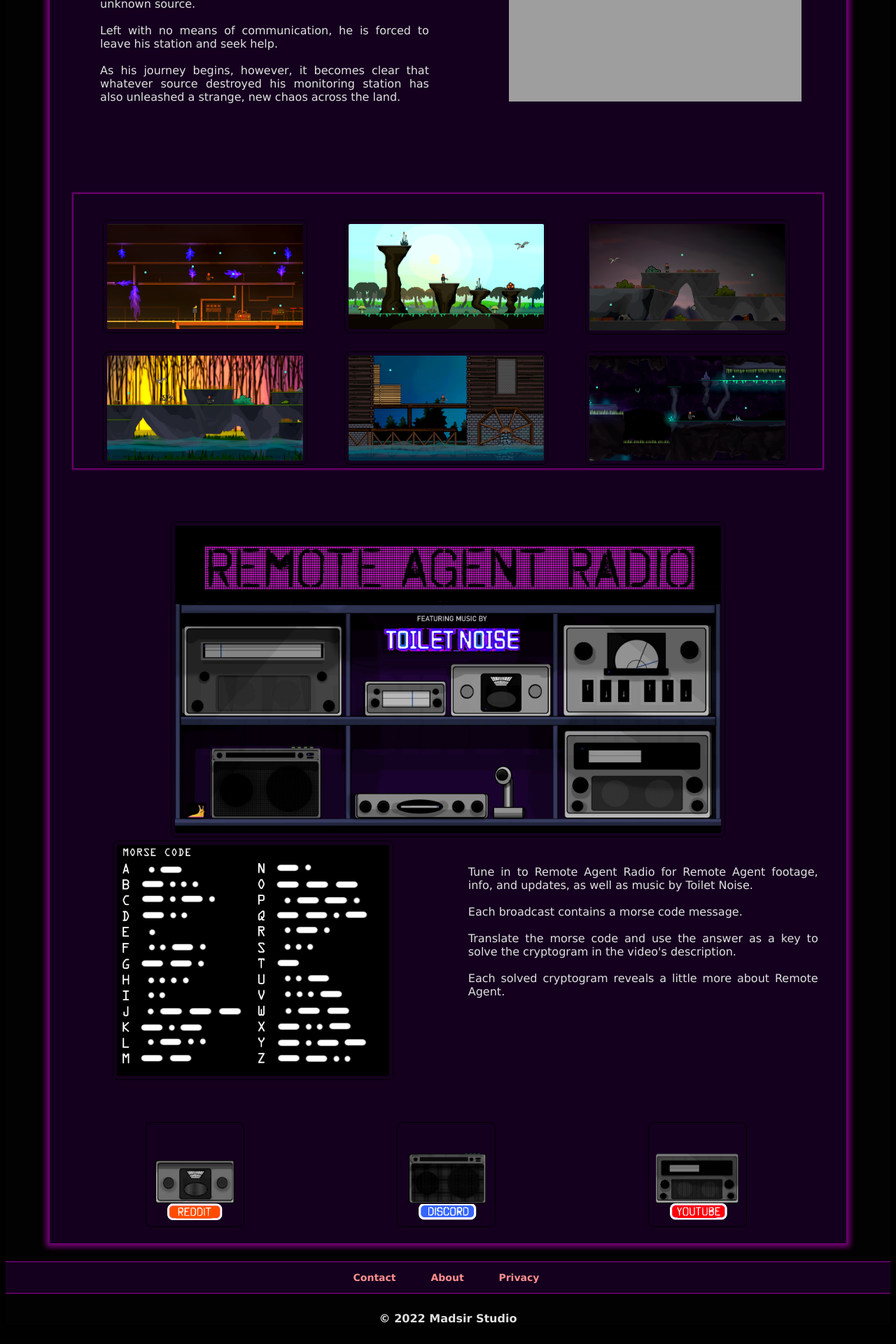
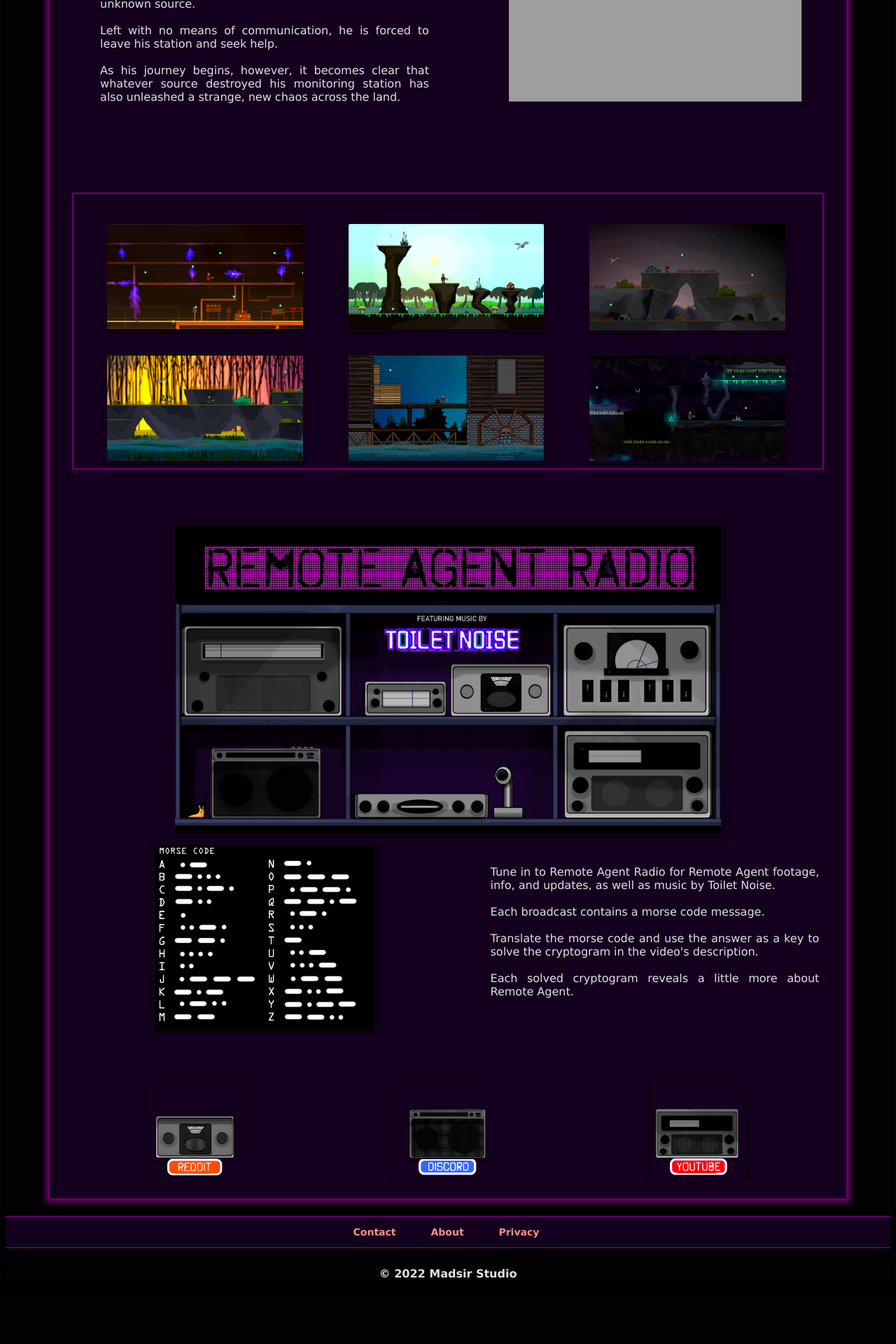
Before and after one commit to Madsir/madsirstudio.github.io, a Jekyll site: the page built from remoteagent/index.html, in a window 1280 px wide. Shown: the part 838-2758 px from the top of the page at 70% size. Built offline with Jekyll 4.4.1, drawn with Linux system fonts in a browser that asks for light colours; after the commit the page ends 2694 px from its top, so only the background shows below that; grey boxes are pictures that could not be loaded.

Commit message:
Update index.html

```diff
--- a/remoteagent/index.html
+++ b/remoteagent/index.html
@@ -123,10 +123,10 @@
 		<a href="https://www.youtube.com/channel/UCWeUH4JTZM1-0H_xBKX2_Hg"><img src="/Assets/radiohhtypes.jpg" alt="rar youtube" style="width:70%"></a>
 	   <br>
 	<div class="row">
-		<div class="coll">
-			<a href="/Assets/MORSECODE.png"><img src="/Assets/MORSECODE.png" alt="morsecode" width="70%"></a>
+		<div class="col">
+			<a href="/Assets/MORSECODE.png"><img src="/Assets/MORSECODE.png" alt="morsecode" width="60%"></a>
 		 </div>
-		  <div class="coll">
+		  <div class="col">
 		<p><br>Tune in to Remote Agent Radio for Remote Agent footage, info, and updates, as well as music by Toilet Noise.<br><br>Each broadcast contains a morse code message.<br><br>Translate the morse code and use the answer as a key to solve the cryptogram in the video's description.<br><br>Each solved cryptogram reveals a little more about Remote Agent.</p>
 				  </div>
 	</div>
```
